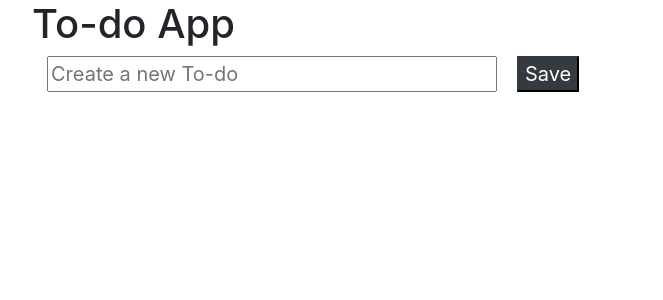
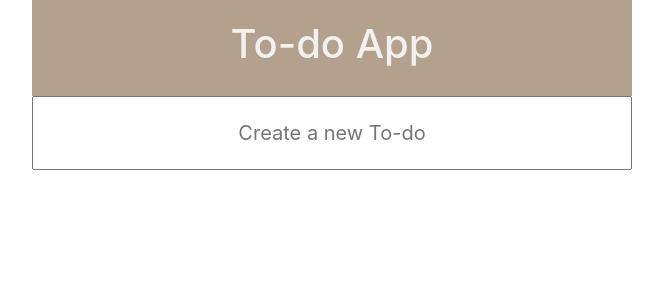
Before and after one commit to jungRoit/React-To-Do, a React (Create React App) app: page / in a window 1280 px wide. Shown: the top 300 px of the page, without its empty margins (308-971 px from the left). Built offline with nearby package versions, Linux system fonts and the light colour scheme.

Commit message:
header and form design changed and insert on enter key press added

```diff
--- a/src/App.js
+++ b/src/App.js
@@ -61,7 +61,7 @@ class App extends Component {
         <Form clicked={this.addTodo} />
         {this.state.todos.map((todo, i) =>
           <Todo
-            key={i}
+            key={todo.id}
             item={todo}
             deleteHandler={this.deleteTodo}
             handleTaskCompleted={this.toggleTaskCompleted}
--- a/src/components/form/index.css
+++ b/src/components/form/index.css
@@ -1,5 +1,8 @@
 .input {
     margin-right: 20px;
-    width: 450px;
+    width: 100%;
     text-overflow: hidden;
+    padding: 20px;
+    font-size: 20px;
+    text-align: center;
 }
--- a/src/components/form/index.js
+++ b/src/components/form/index.js
@@ -13,9 +13,13 @@ class Form extends React.Component {
 	getValue = (event) => {
 		this.setState({value:event.target.value});
 
+
+
+
 	}
 
-	getInputValue = () => {
+	getInputValue = (event) => {
+		if(event.keyCode === 13){
 			let note = {
 				id: new Date().toISOString(),
 				value:this.state.value,
@@ -26,19 +30,17 @@ class Form extends React.Component {
 			this.setState({value:''});
 		}
 
+	}
+
 	render() {
 		return (
-			<div className="col-lg-12 lead">
+			<div className="form">
 			<input
 			className= "input"
 			value={this.state.value} onChange={this.getValue}
 			placeholder='Create a new To-do'
+			onKeyDown = {this.getInputValue}
 			/>
-			<button
-			className = "btn-dark"
-			onClick={this.getInputValue}>
-			Save
-			</button>
 			</div>
 		)
 	}
--- a/src/components/header/index.css
+++ b/src/components/header/index.css
@@ -1,9 +1,9 @@
 .header {
-    background: #232221;
+    background: #B3A08D;
     padding: 20px 10px 20px 10px;
+    text-align: center;
 }
 
 .header h1 {
-    margin: auto;
     color: #F3F0F0;
 }
--- a/src/components/header/index.js
+++ b/src/components/header/index.js
@@ -4,7 +4,7 @@ import './index.css';
 const Header = (props) => {
 
     return (
-        <div classsName="header">
+        <div className='header'>
             <h1>{props.title}</h1>
         </div>
     )
```
Lines whose indentation alone changed are shown as unchanged.
